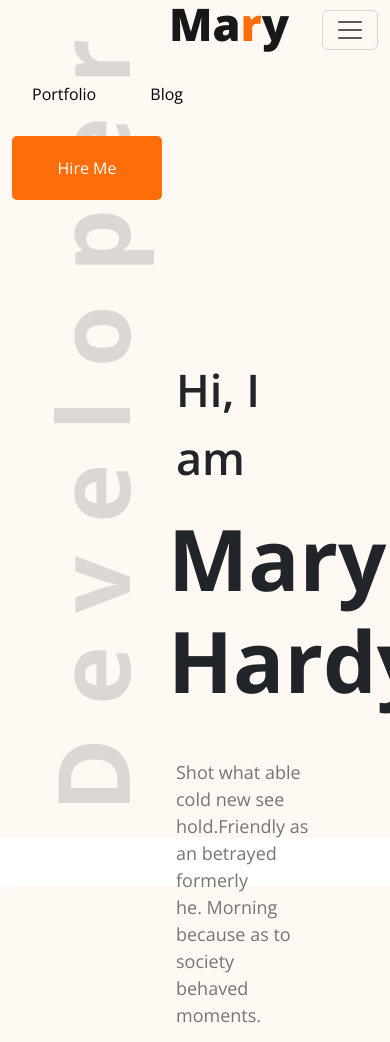
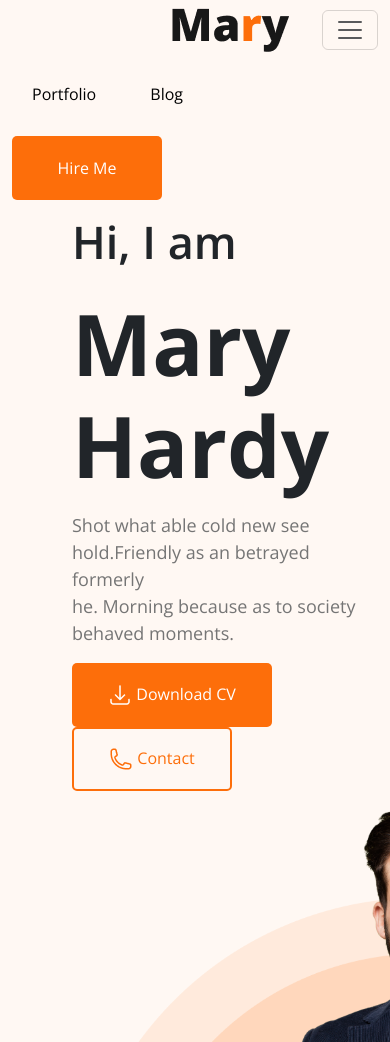
Before and after one commit to Ashfakatonu/dev-portfolio, a plain HTML site: page index.html in a window 390 px wide. Shown: the top 1042 px of the page. Drawn offline with nearby package versions, Linux system fonts and the light colour scheme.

Commit message:
making Hero-section responsive

```diff
--- a/index.html
+++ b/index.html
@@ -20,8 +20,8 @@
     <link rel="stylesheet" href="style.css" />
   </head>
   <body>
-    <!------------------------------------------------------------NAVBAR&HERO-SECTION--------------------------------------------------------->
-    <section class="full-back">
+    <!------------------------------------------------------------NAVBARBAR--------------------------------------------------------->
+    <section class="navigation">
       <nav class="navbar navbar-expand-lg">
         <div class="container-fluid">
           <img src="/Image/Mary.png" style="padding-left: 160px" alt="#" />
@@ -53,38 +53,35 @@
           </div>
         </div>
       </nav>
+    </section>
 
-      <section class="hero mx-5">
-        <div class="container-fluid">
-          <div class="row mx-5">
-            <div class="col-sm-12 col-md-12 col-lg-12 my-5 ms-5">
+    <!------------------------------------------------------------HERO-SECTION--------------------------------------------------------->
+    <section class="hero">
+      <div class="container">
+        <div class="row ms-5">
+          <div class="col-sm-12 col-md-6 col-lg-6">
+            <p style="font-weight: 600; font-size: 45px">Hi, I am</p>
+            <h1 style="font-weight: 700; font-size: 85px">Mary Hardy</h1>
             <p
-                style="font-weight: 600; font-size: 45px; padding-top: 100px"
-                class="mx-2"
+              class="my-3"
+              style="font-weight: 400; font-size: 18px; color: #757575"
             >
-                Hi, I am
-              </p>
-              <h1 style="font-weight: 700; font-size: 85px" class="my-3">
-                Mary Hardy
-              </h1>
-              <p
-                style="font-weight: 400; color: #757575; font-size: 18px"
-                class="mx-2 my-5"
-              >
-                Shot what able cold new see hold.Friendly as an betrayed
-                formerly <br />
+              Shot what able cold new see hold.Friendly as an betrayed formerly
+              <br />
               he. Morning because as to society behaved moments.
             </p>
-              <button class="btn-download me-5 my-3">
-                <img src="/Image/Frame.png" alt="" /> Download CV
+            <button class="btn-download">
+              <img src="/Image/Frame.png" alt="#" /> Download CV
             </button>
             <button class="btn-contact">
-                <img src="/Image/phone-logo.png" alt="" /> Contact
+              <img src="/Image/phone-logo.png" alt="#" /> Contact
             </button>
+          </div>
+          <div class="col-sm-12 col-md-6 col-lg-6">
+            <img src="Image/Group 3988.png" style="width: 700px" alt="#" />
           </div>
         </div>
       </div>
-      </section>
     </section>
 
     <!------------------------------------------------------------ABOUT-SECTION--------------------------------------------------------->
@@ -312,7 +309,7 @@
             </p>
           </div>
         </div>
-        <div class="align pb-5">
+        <div class="d-flex justify-content-center">
           <button class="btn-cv">
             <img src="/Image/Frame.png" alt="" /> Download CV
           </button>
--- a/style.css
+++ b/style.css
@@ -19,21 +19,19 @@
     transition: 0.3s;
 
 }
+
+.navigation{
+    background-color: #FFF8F3;
+}
+.hero{
+    background-color: #FFF8F3;
+}
 .sides{
     padding-right: 130px;
 }
 .btn-nav:hover{
     color:#CF5500;
     transition: 0.3s;
-
-}
-
-.full-back{
-    background: url(/Image/Rectangle\ 4.png) ;
-    background-size: cover;
-    width: 100%;
-    height: 837px;
-
 
 }
 .btn-download{
@@ -57,7 +55,7 @@
     color:#FD6E0A;
     width: 160px;
     height: 64px;
-    outline:none;
+    border-style: solid;
 
 
 }
@@ -96,10 +94,7 @@ border-radius: 4px;
     background:#CF5500;
     transition: 0.3s;
 }
-.align{
-    padding-left:500px;
-    padding-top: 30px;
-}
+
 .footer{
     background: url(/Image/footer-bg.png);
     background-size: cover;
```
Also changed, not shown: Image/Developer.png (added), Image/Group 3988.png (added). Lines whose indentation alone changed are shown as unchanged.
